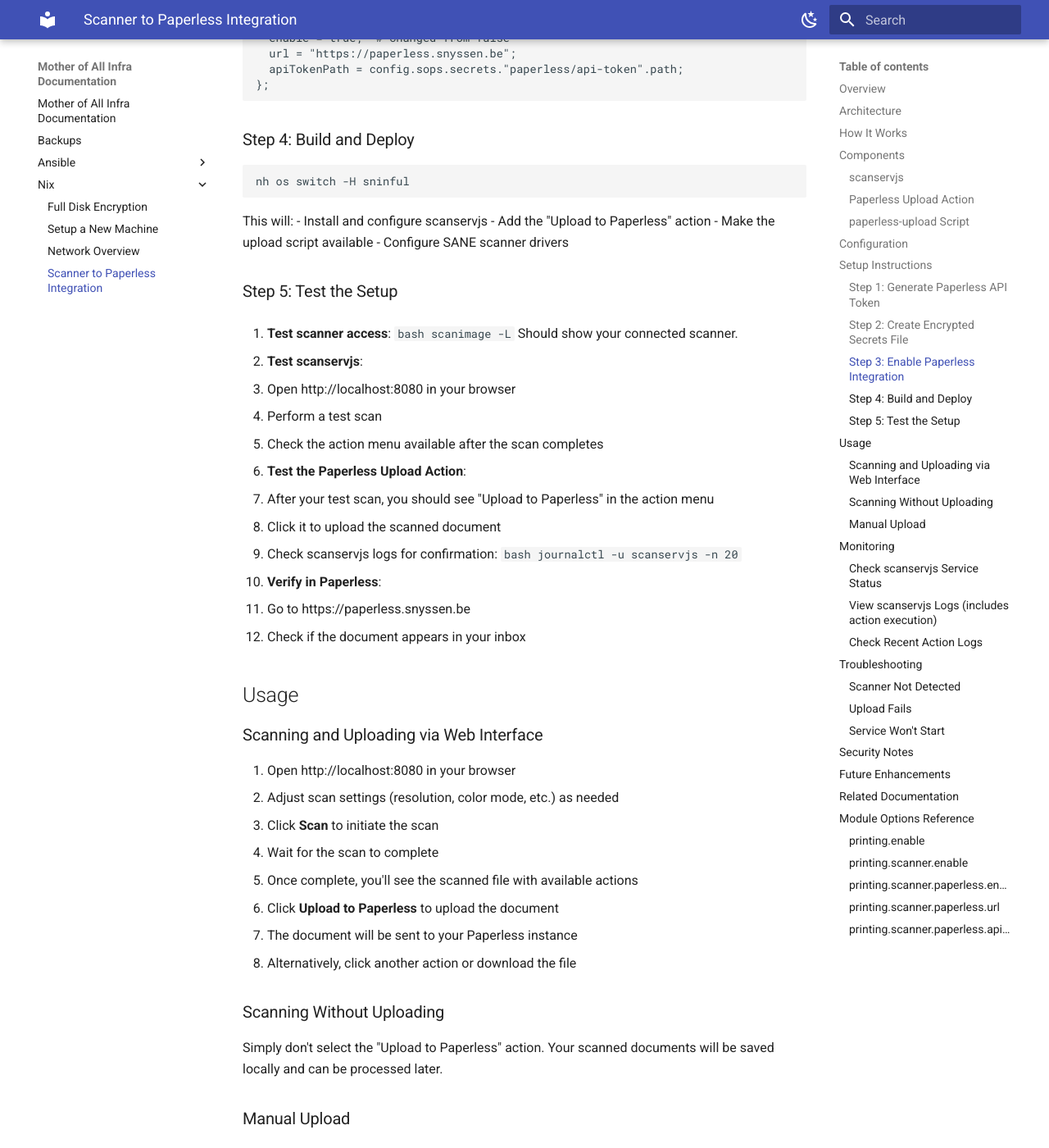
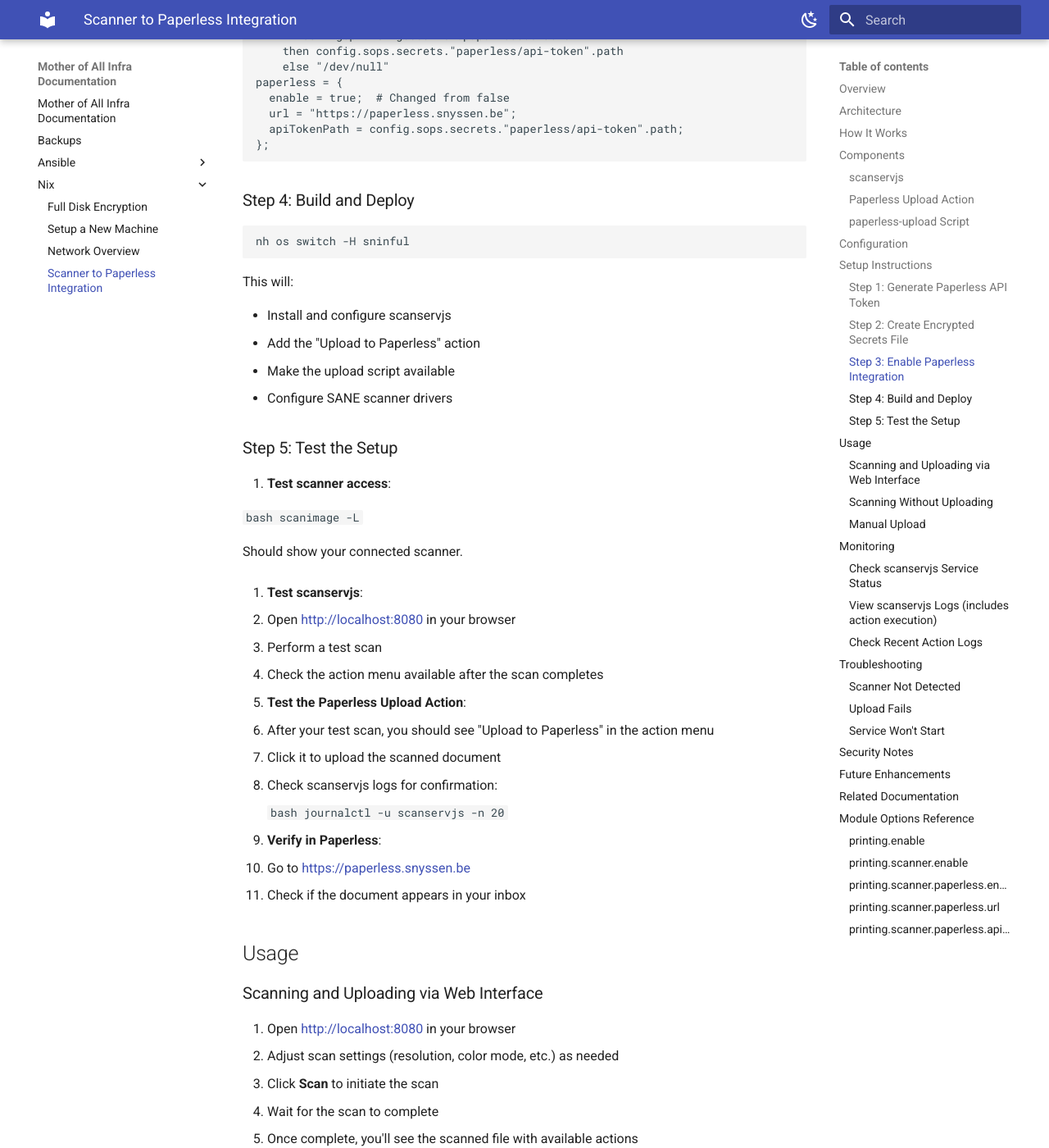
Before and after one commit to snyssen/mother-of-all-infra, an MkDocs documentation site: the page built from docs/nix/scanner-to-paperless.md, in a window 1280 px wide and 1400 px high, scrolled down 3018 px. Shown: the whole window at 82% size. Built offline with MkDocs 1.6.1 and Material for MkDocs 9.7.7, drawn with Linux system fonts in a browser that asks for light colours; some of the changed text lies outside the part shown.

````diff
--- a/docs/nix/scanner-to-paperless.md
+++ b/docs/nix/scanner-to-paperless.md
@@ -6,7 +6,7 @@ This guide explains how to set up automatic document ingestion from a scanner di
 
 ## Architecture
 
-```
+```plaintext
 ┌──────────────┐
 │   Scanner    │
 │  (Hardware)  │
@@ -88,7 +91,7 @@ printing = {
 
 ### Step 1: Generate Paperless API Token
 
-1. Go to your Paperless instance: https://paperless.snyssen.be
+1. Go to your Paperless instance: <https://paperless.snyssen.be>
 2. Log in with your account
 3. Navigate to **Settings** → **API Tokens**
 4. Click **Create New Token**
@@ -98,12 +101,14 @@ printing = {
 ### Step 2: Create Encrypted Secrets File
 
 1. Copy the template to create your secrets file:
+
    ```bash
    cd nix/hosts/sninful/data
    cp secrets.yaml.template secrets.yaml
    ```
 
 2. Edit the file with SOPS (auto-encrypts on save):
+
    ```bash
    just sops-update
    # Navigate to nix/hosts/sninful/data/secrets.yaml when prompted
@@ -135,6 +140,7 @@ nh os switch -H sninful
 ```
 
 This will:
+
 - Install and configure scanservjs
 - Add the "Upload to Paperless" action
 - Make the upload script available
@@ -143,33 +149,39 @@ This will:
 ### Step 5: Test the Setup
 
 1. **Test scanner access**:
+
    ```bash
    scanimage -L
    ```
+
    Should show your connected scanner.
 
 2. **Test scanservjs**:
-   - Open http://localhost:8080 in your browser
+
+   - Open <http://localhost:8080> in your browser
    - Perform a test scan
    - Check the action menu available after the scan completes
 
 3. **Test the Paperless Upload Action**:
+
    - After your test scan, you should see "Upload to Paperless" in the action menu
    - Click it to upload the scanned document
    - Check scanservjs logs for confirmation:
+
      ```bash
      journalctl -u scanservjs -n 20
      ```
 
 4. **Verify in Paperless**:
-   - Go to https://paperless.snyssen.be
+
+   - Go to <https://paperless.snyssen.be>
    - Check if the document appears in your inbox
 
 ## Usage
 
 ### Scanning and Uploading via Web Interface
 
-1. Open http://localhost:8080 in your browser
+1. Open <http://localhost:8080> in your browser
 2. Adjust scan settings (resolution, color mode, etc.) as needed
 3. Click **Scan** to initiate the scan
 4. Wait for the scan to complete
@@ -216,10 +228,13 @@ journalctl -u scanservjs -n 30
 
 1. Check USB connection or network settings
 2. Verify SANE can see the scanner:
+
    ```bash
    scanimage -L
    ```
+
 3. Check if drivers are loaded:
+
    ```bash
    lsusb  # For USB scanners
    ```
@@ -231,16 +246,19 @@ journalctl -u scanservjs -n 30
    - Check token permissions in Paperless
 
 2. **Test connectivity**:
+
    ```bash
    curl -I https://paperless.snyssen.be
    ```
 
 3. **Manual test upload**:
+
    ```bash
    paperless-upload /path/to/test.pdf
    ```
 
 4. **Check service logs**:
+
    ```bash
    journalctl -u scanservjs -n 50
    ```
@@ -248,16 +266,19 @@ journalctl -u scanservjs -n 30
 ### Service Won't Start
 
 1. Check scanservjs service status:
+
    ```bash
    systemctl status scanservjs
    ```
 
 2. Verify secrets file exists and is readable (when Paperless integration enabled):
+
    ```bash
    ls -l /run/secrets/paperless/api-token
    ```
 
 3. Check scanservjs service logs:
+
    ```bash
    journalctl -u scanservjs -n 50
    ```
@@ -290,25 +311,30 @@ Potential improvements not yet implemented:
 ## Module Options Reference
 
 ### `printing.enable`
+
 - **Type**: boolean
 - **Default**: `true`
 - **Description**: Enable printing support (CUPS, HP drivers)
 
 ### `printing.scanner.enable`
+
 - **Type**: boolean
 - **Default**: `false`
 - **Description**: Enable scanner support with scanservjs
 
 ### `printing.scanner.paperless.enable`
+
 - **Type**: boolean
 - **Default**: `false`optional upload action
 - **Description**: Enable automatic upload to Paperless-ngx
 
 ### `printing.scanner.paperless.url`
+
 - **Type**: string
 - **Example**: `"https://paperless.snyssen.be"`
 - **Description**: Paperless-ngx instance URL (without trailing slash)
 
 ### `printing.scanner.paperless.apiTokenPath`
+
 - **Type**: path
 - **Description**: Path to file containing the Paperless API token (provided by SOPS)
````
Also changed, not shown: other parts of docs/nix/scanner-to-paperless.md (+4 -1 lines).
